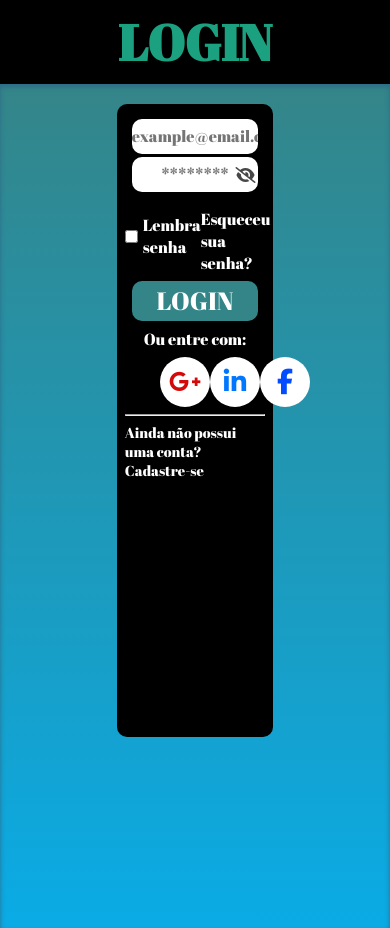
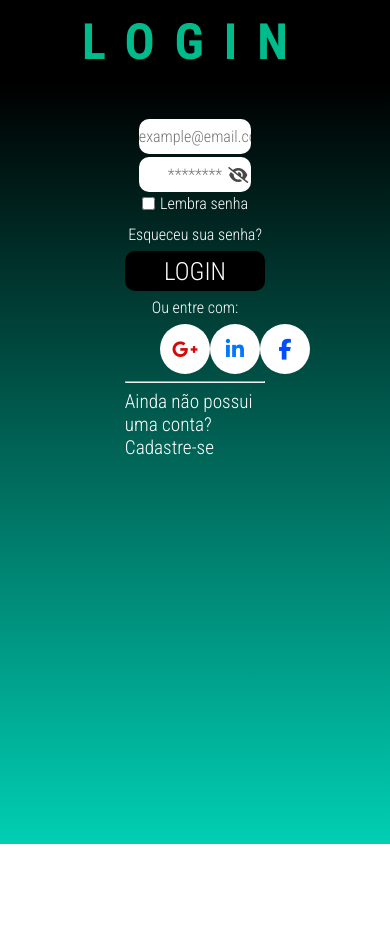
Before and after one commit to AntonioFilhoRoyal/Login, a plain HTML site: page index.html in a window 390 px wide. After the commit the page ends 844 px from the top, so only its background shows below. Drawn offline with Linux system fonts and the light colour scheme.

Commit message:
Atualização de codigo fonte

```diff
--- a/css/style.css
+++ b/css/style.css
@@ -2,7 +2,7 @@
     margin: 0;
     padding: 0;
     box-sizing: border-box;
-    font-family: 'Abril Fatface';
+    font-family: 'Roboto Condensed';
     color: #ffffff;
     text-decoration: none;
 }
@@ -13,35 +13,34 @@ header{
     justify-content: center;
     align-items: center;
     min-height: 10vh;
+
 }
 
 header h1{
     font-size: 50px;
-    color: rgb(27, 161, 128);
+    color: rgb(0, 187, 140);
+    letter-spacing: 20px;
+    text-align: center;
 }
 
 main{
     width: 100%;
-    min-height: 100vh;
-    background: linear-gradient(#348588, #0aabe6);
-
+    min-height: 90vh;
+    background: linear-gradient(#000000, #00cfb3);
     display: flex;
     justify-content: center;
-    box-shadow: inset 0px 3px 5px rgb(44, 107, 136);
+
 }
 
 main form{
     margin-top: 5%;
     width: 40%;
     height: 75vh;
-    background-color: #000000;
-    box-shadow: 0px 3px 5px rgb(255, 255, 255) inset 0px 2px 5px rgb(56, 137, 230);
+
+
     border-radius: 10px;
     padding: 2%;
 
-    display: flex;
-    flex-direction: column;
-    align-items: center;
 }
 
 .area-login{
@@ -54,7 +53,7 @@ main form{
 }
 
 .area-login input{
-    width: 90%;
+    width: 80%;
     height: 35px;
     outline: 0;
     border: 0;
@@ -65,7 +64,7 @@ main form{
 }
 
 .area-login input:focus{
-    box-shadow: inset 0px 2px 10px rgb(186, 142, 230);
+    box-shadow: inset 0px 2px 10px rgba(0, 134, 103, 0.418);
 }
 
 form div{
@@ -80,7 +79,7 @@ form div{
 
 main form div i{
     position: absolute;
-    right: 7%;
+    right: 12%;
     top: 30%;
     color: #474747;
     cursor: pointer;
@@ -91,20 +90,22 @@ main form div i{
 }
 
 .senha-info{
-    width: 100%;
-    margin-top: 3%;
+    width: 90%;
+
     display: flex;
+    justify-content: space-around;
+    flex-direction: row;
     align-items: center;
-    justify-content: space-between;
 }
 
 .senha-info div{
-    width: 60%;
+    width: 50%;
+
     display: flex;
     flex-direction: row;
-    align-items: center;
+    justify-content: center;
+}
 
-}
 .senha-info .esqueceu-senha{
     margin-left: 5px;
 }
@@ -115,13 +116,13 @@ main form div i{
 }
 
 .senha-info a:hover{
-    color: #48eaf0;
+    color: rgb(0, 255, 191);
 }
 
 .btn-login{
-    width: 90%;
+    width: 100%;
     height: 40px;
-    background: #348588;
+    background: rgb(0, 0, 0);
     margin-top: 5%;
     outline: 0;
     cursor: pointer;
@@ -129,12 +130,12 @@ main form div i{
     border: 0;
     font-size: 25px;
     font-weight: 100;
-    transition: 0.2s ease-in-out;
+    transition: 0.5s ease-in-out;
 }
 
 .btn-login:hover{
-    background-color: #ffffff;
-    color: #348588;
+    background-color: rgb(0, 71, 52);
+    color: rgb(0, 187, 140);
 }
 
 .area-links{
@@ -215,7 +216,7 @@ main form footer hr{
 }
 
 main form footer span{
-    font-size: 0.9em;
+    font-size: 1.2em;
     margin-top: 5%;
 }
 
@@ -224,5 +225,36 @@ main form footer a{
 }
 
 main form footer a:hover{
-    color: #0077ff;
+    color: rgb(0, 58, 43);
+    font-weight: 500;
 }
+
+
+@media (max-width: 870px){
+    .senha-info{
+        width: 100%;
+
+        display: flex;
+        justify-content: center;
+        flex-direction: column;
+        align-items: center;
+    }
+
+    .senha-info div{
+        width: 100%;
+    }
+
+    .area-links aside{
+        margin-top: 5%;
+        width: 50%;
+        display: flex;
+        flex-direction: row;
+    }
+
+    .area-links aside i{
+        font-size: 1.3em;
+        display: flex;
+        align-items: center;
+        justify-content: space-around;
+    }
+}
--- a/index.html
+++ b/index.html
@@ -4,19 +4,21 @@
     <meta charset="UTF-8">
     <meta http-equiv="X-UA-Compatible" content="IE=edge">
     <meta name="viewport" content="width=device-width, initial-scale=1.0">
+    <link rel="shortcut icon" href="./img/icone2.png" type="image/x-icon">
+        <!-- CSS -->
     <link rel="stylesheet" type="text/css" href="./css/style.css">
-    <script src="./js/js.js"></script>
 
-    <link rel="preconnect" href="https://fonts.googleapis.com">
+       <!-- FONTES -->
     <link rel="preconnect" href="https://fonts.gstatic.com" crossorigin>
-    <link href="https://fonts.googleapis.com/css2?family=Abril+Fatface&family=Kanit&family=Noto+Sans:wght@700&family=Pacifico&family=Permanent+Marker&family=Roboto:wght@300&display=swap" rel="stylesheet">
-    <script src="https://kit.fontawesome.com/57d9d4112c.js" crossorigin="anonymous"></script>
+    <link href="https://fonts.googleapis.com/css2?family=Roboto+Condensed:wght@300;700&display=swap" rel="stylesheet">
     <title>Login</title>
 </head>
+
 <body>
     <header>
         <h1>LOGIN</h1>
     </header>
+
     <main>
         <form action="" class="form">
             <section class="area-login">
@@ -27,6 +29,7 @@
                     <i class="fa-solid fa-eye-slash" id="eye-slash" onclick="password()"></i>
                 </div>
             </section>
+
             <section class="senha-info">
                 <div>
                     <input type="checkbox" class="check">
@@ -34,7 +37,9 @@
                 </div>
                 <a href="#" class="senha-link">Esqueceu sua senha?</a>
             </section>
+
             <button id="btn" class="btn-login">LOGIN</button>
+
             <section class="area-links">
                 <span>Ou entre com:</span>
                 <aside>
@@ -43,11 +48,19 @@
                 <a href="" class="link-3"><i class="fa-brands fa-facebook-f facebook"></i></a>
                 </aside>
             </section>
+
             <footer class="rodape">
                 <hr>
-                <span>Ainda não possui uma conta?<a href="#" >Cadastre-se</a></span>
+                <span>Ainda não possui uma conta? <a href="#" >Cadastre-se</a></span>
             </footer>
+
         </form>
+
     </main>
+
+    <!-- SCRIPT -->
+    <script src="https://kit.fontawesome.com/57d9d4112c.js" crossorigin="anonymous"></script>
+    <script src="./js/js.js"></script>
+
 </body>
 </html>
```
